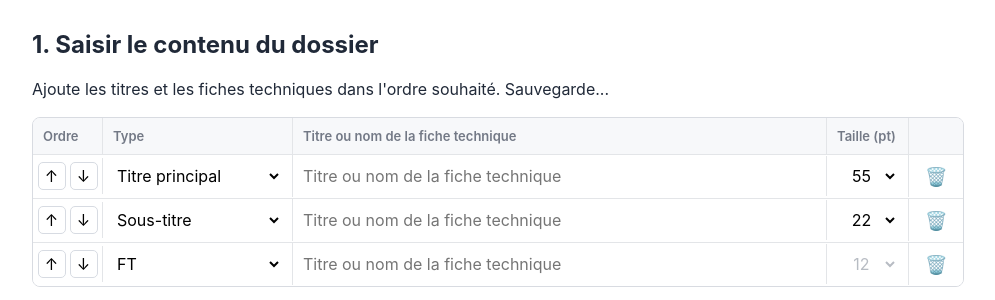
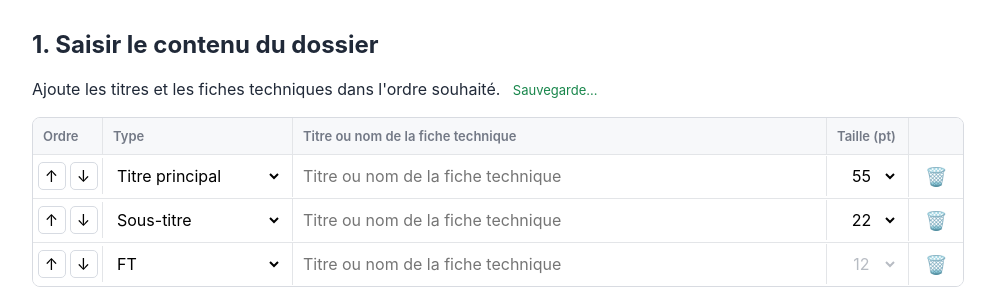
Before and after one commit to NuoArbazdal/fiche-technique-auto, a Flask app: page / in a window 1280 px wide. Shown: the part 198-498 px from the top of the page, without its empty margins (142-1137 px from the left). Run offline with Flask 3, Linux system fonts and the light colour scheme.

Commit message:
Ajoute le style de l etat de sauvegarde

```diff
--- a/static/styles.css
+++ b/static/styles.css
@@ -53,3 +53,6 @@ header p,.hint{color:#727986}
 
 .font-size{text-align:center;width:100%}
 .font-size:disabled{color:#9aa0aa}
+
+.draft-status{margin-left:8px;color:#18864b;font-size:13px}
+.draft-status.error{color:#b3261e}
```
